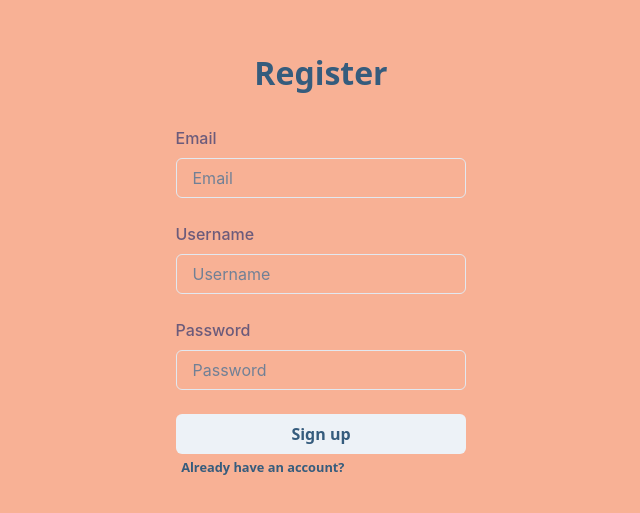
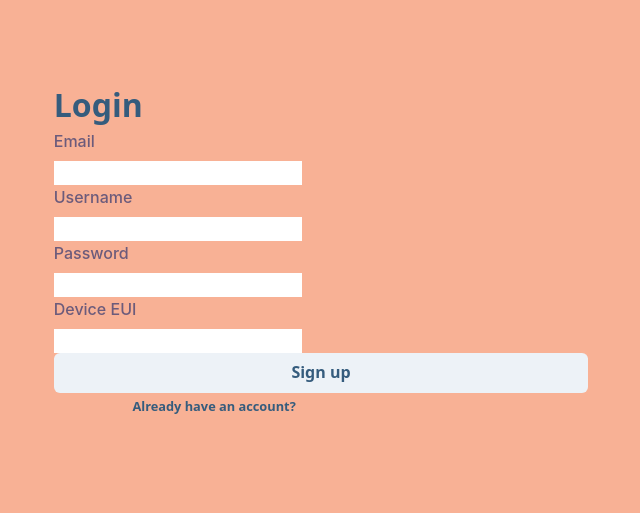
Before and after one commit to EECE-Capstone-ExpLoRa/ExpLoRa-Dashboard, a React (Create React App) app in the folder frontend/: page /register in a window 1280 px wide. Shown: the part 151-664 px from the top of the page, without its empty margins (319-959 px from the left). Built offline with nearby package versions, Linux system fonts and the light colour scheme.

Commit message:
added router and tried connecting front and backend w axios

```diff
--- a/frontend/src/App.jsx
+++ b/frontend/src/App.jsx
@@ -1,9 +1,18 @@
 import { ChakraProvider } from '@chakra-ui/react';
 import './App.css';
 import Register from './components/Register';
+import {
+  BrowserRouter as Router,
+  Routes,
+  Route,
+} from "react-router-dom";
 import SignIn from './components/SignIn';
+import LogIn from './components/LogIn';
+import Home from './components/Home';
+import NoMatch from './components/NoMatch';
+import SignUp from './components/SignUp';
 
-const App = () => {
+function App() {
   return (
     <ChakraProvider>
       <div
@@ -14,8 +23,14 @@ const App = () => {
           backgroundColor: '#F8B195',
         }}
       >
-
-        <Register/>
+        <Router>
+          <Routes>
+            <Route path="/" element={<Home />} />
+            <Route path="/signin" element={<LogIn />} />
+            <Route path="/register" element={<SignUp />} />
+            <Route path="*" element={<NoMatch />} />
+          </Routes>
+        </Router>
       </div>
     </ChakraProvider>
   );
--- /dev/null
+++ b/frontend/src/components/Home.jsx
@@ -0,0 +1,30 @@
+import React from "react";
+// importing Link from react-router-dom to navigate to
+// different end points.
+import {
+  Link,
+  Outlet
+} from "react-router-dom";
+
+function Home() {
+  return (
+    <div>
+      <nav>
+        <ul>
+        <li>
+            <Link to="/">Home</Link>
+          </li>
+          <li>
+            <Link to="/signin">Sign In</Link>
+          </li>
+          <li>
+            <Link to="/register">Register</Link>
+          </li>
+      </ul>
+      </nav>
+      <Outlet />
+    </div>
+  );
+};
+
+export default Home;
--- /dev/null
+++ b/frontend/src/components/LogIn.jsx
@@ -0,0 +1,102 @@
+import React from 'react';
+import { useFormik } from 'formik';
+import {
+  FormLabel,
+  Button
+} from '@chakra-ui/react'
+import styles from './styles.module.css';
+import UserService from '../services/user.service'
+import { Link } from "react-router-dom";
+
+function LogIn() {
+  const validate = values =>{
+    const errors = {}
+    if (!values.username) {
+      errors.username = 'Username is required!'
+    }
+    if (!values.password) {
+      errors.password = 'Password is required!'
+    }
+
+    return errors
+  }
+
+  const formik = useFormik({
+    initialValues: {
+      username: '',
+      password: ''
+    },
+    validate,
+    onSubmit: values => {
+      const user = {
+        "username": values.username,
+        "password": values.password,
+      }
+      alert(JSON.stringify(user, null, 2));
+      UserService.register(user)
+    },
+  });
+  return (
+    <div>
+      <h1 style={{
+        color: '#355C7D',
+        fontSize: '200%',
+        fontWeight: 'bold',
+        fontFamily: 'system-ui'
+      }}>
+        Login
+      </h1>
+
+    <form onSubmit={formik.handleSubmit}>
+
+      <FormLabel color='#6C5B7B'> Username </FormLabel>
+
+      <input
+        id="username"
+        name="username"
+        type="text"
+        onChange={formik.handleChange}
+        onBlur={formik.handleBlur}
+        value={formik.values.username}
+      />
+      {formik.touched.username && formik.errors.username? <div>{formik.errors.username}</div>: null}
+
+      <FormLabel color='#6C5B7B'> Password </FormLabel>
+      <input
+        id="password"
+        name="password"
+        type="text"
+        onChange={formik.handleChange}
+        onBlur={formik.handleBlur}
+        value={formik.values.password}
+      />
+      {formik.touched.password && formik.errors.password? <div>{formik.errors.password}</div>: null}
+
+      <Button type="submit" className={styles.block}>
+        <h1 style={{
+              color: '#355C7D',
+              fontFamily: 'system-ui'
+            }}>
+          LogIn
+        </h1>
+      </Button>
+
+      <Button style = {{
+        height: '200%',
+        width: '60%',
+        backgroundColor: 'transparent'
+      }}>
+        <h1 style={{
+          color: '#355C7D',
+          fontFamily: 'system-ui',
+          fontSize: '80%',
+        }}>
+          <Link to="/register">Don't have an account yet?</Link>
+        </h1>
+      </Button>
+    </form>
+  </div>
+  );
+};
+
+export default LogIn
--- /dev/null
+++ b/frontend/src/components/NoMatch.jsx
@@ -0,0 +1,13 @@
+import React from "react";
+import { Link } from "react-router-dom";
+
+
+export default function NoMatch() {
+  return (
+    <div>
+      <p>
+        <Link to="/">Go to the home page</Link>
+      </p>
+    </div>
+  );
+}
--- a/frontend/src/components/Register.jsx
+++ b/frontend/src/components/Register.jsx
@@ -7,9 +7,9 @@ import {
   Button
 } from '@chakra-ui/react'
 import styles from './styles.module.css';
-
-// The below import defines which components come from formik
+import { Link } from "react-router-dom";
 import { Field, Form, Formik } from 'formik';
+import UserService from '../services/user.service'
 
 function Register() {
 
@@ -41,9 +41,10 @@ function Register() {
     <Formik
       onSubmit={(values, actions) => {
         setTimeout(() => {
-          alert(JSON.stringify(values, null, 2))
-          actions.setSubmitting(false)
+          console.log(values.email)
+          UserService.register(values.email, values.username, values.password)
         }, 1000)
+        console.log("hello world")
       }}
     >
       {(props) => (
@@ -135,7 +136,7 @@ function Register() {
                 fontFamily: 'system-ui',
                 fontSize: '80%',
               }}>
-                Already have an account?
+                <Link to="/signin">Already have an account?</Link>
             </h1>
           </Button>
 
--- a/frontend/src/components/SignIn.jsx
+++ b/frontend/src/components/SignIn.jsx
@@ -7,6 +7,7 @@ import {
   Button,
 } from '@chakra-ui/react'
 import styles from './styles.module.css';
+import { Link } from "react-router-dom";
 
 // The below import defines which components come from formik
 import { Field, Form, Formik } from 'formik';
@@ -116,7 +117,7 @@ function SignIn() {
                 fontFamily: 'system-ui',
                 fontSize: '80%',
               }}>
-                Don't have an account yet?
+                <Link to="/register">Don't have an account yet?</Link>
             </h1>
           </Button>
 
--- /dev/null
+++ b/frontend/src/components/SignUp.jsx
@@ -0,0 +1,143 @@
+import React from 'react';
+import { useFormik, Field, Form } from 'formik';
+import {
+  FormControl,
+  FormLabel,
+  FormErrorMessage,
+  Input,
+  Button
+} from '@chakra-ui/react'
+import styles from './styles.module.css';
+import UserService from '../services/user.service'
+import axios from "axios";
+import { Link } from "react-router-dom";
+
+function SignUp() {
+  const validate = values =>{
+    const errors = {}
+    if (!values.email) {
+      errors.email = 'Email is required!'
+    }
+    if (!values.username) {
+      errors.username = 'Username is required!'
+    }
+    if (!values.password) {
+      errors.password = 'Password is required!'
+    }
+    if (!values.deviceEui) {
+      errors.deviceEui = 'Device EUI is required!'
+    }
+
+    return errors
+  }
+
+  const formik = useFormik({
+    initialValues: {
+      email: '',
+      username: '',
+      password: '',
+      deviceEui: ''
+    },
+    validate,
+    onSubmit: values => {
+      const newUser = {
+        "email": values.email,
+        "username": values.username,
+        "password": values.password,
+        "deviceEui": values.deviceEui
+      }
+      alert(JSON.stringify(newUser, null, 2));
+      axios.post(`https://localhost:8080/users`, newUser)
+        .then(res => {
+          console.log(res.data)
+        })
+    },
+  });
+  return (
+  <div>
+    <h1
+        style={{
+          color: '#355C7D',
+          fontSize: '200%',
+          fontWeight: 'bold',
+          fontFamily: 'system-ui'
+        }}>
+          Login
+      </h1>
+
+    <form onSubmit={formik.handleSubmit}>
+
+      <FormLabel color='#6C5B7B'> Email </FormLabel>
+
+      <input
+        id="email"
+        name="email"
+        type="email"
+        onChange={formik.handleChange}
+        onBlur={formik.handleBlur}
+        value={formik.values.email}
+      />
+      {formik.touched.email && formik.errors.email? <div>{formik.errors.email}</div>: null}
+
+      <FormLabel color='#6C5B7B'> Username </FormLabel>
+
+      <input
+        id="username"
+        name="username"
+        type="text"
+        onChange={formik.handleChange}
+        onBlur={formik.handleBlur}
+        value={formik.values.username}
+      />
+      {formik.touched.username && formik.errors.username? <div>{formik.errors.username}</div>: null}
+
+      <FormLabel color='#6C5B7B'> Password </FormLabel>
+      <input
+        id="password"
+        name="password"
+        type="text"
+        onChange={formik.handleChange}
+        onBlur={formik.handleBlur}
+        value={formik.values.password}
+      />
+      {formik.touched.password && formik.errors.password? <div>{formik.errors.password}</div>: null}
+
+      <FormLabel color='#6C5B7B'> Device EUI </FormLabel>
+      <input
+        id="deviceEui"
+        name="deviceEui"
+        type="text"
+        onChange={formik.handleChange}
+        onBlur={formik.handleBlur}
+        value={formik.values.deviceEui}
+      />
+      {formik.touched.deviceEui && formik.errors.deviceEui? <div>{formik.errors.deviceEui}</div>: null}
+
+      <Button type="submit" className={styles.block}>
+        <h1 style={{
+              color: '#355C7D',
+              fontFamily: 'system-ui'
+            }}>
+          Sign up
+        </h1>
+      </Button>
+      <Button style = {{
+            height: '200%',
+            width: '60%',
+            backgroundColor: 'transparent'
+            }}>
+            <h1
+              style={{
+                color: '#355C7D',
+                fontFamily: 'system-ui',
+                fontSize: '80%',
+              }}>
+                <Link to="/signin">Already have an account?</Link>
+            </h1>
+          </Button>
+    </form>
+  </div>
+  );
+};
+
+export default SignUp
--- /dev/null
+++ b/frontend/src/services/user.service.jsx
@@ -0,0 +1,17 @@
+import React from "react";
+import axios from "axios";
+
+
+export default class UserService {
+
+  async register(newUser) {
+    const resp = await axios.post(`https://localhost:8080/users`, newUser)
+    console.log(resp)
+  }
+
+  async login(user) {
+    const resp = await axios.post(`https://localhost:8080/auth/login`, user)
+    console.log(resp)
+  }
+
+}
```
Also changed, not shown: frontend/package.json (+6 -1 lines), 2 other files (tests, documents, lock files or other folders).
